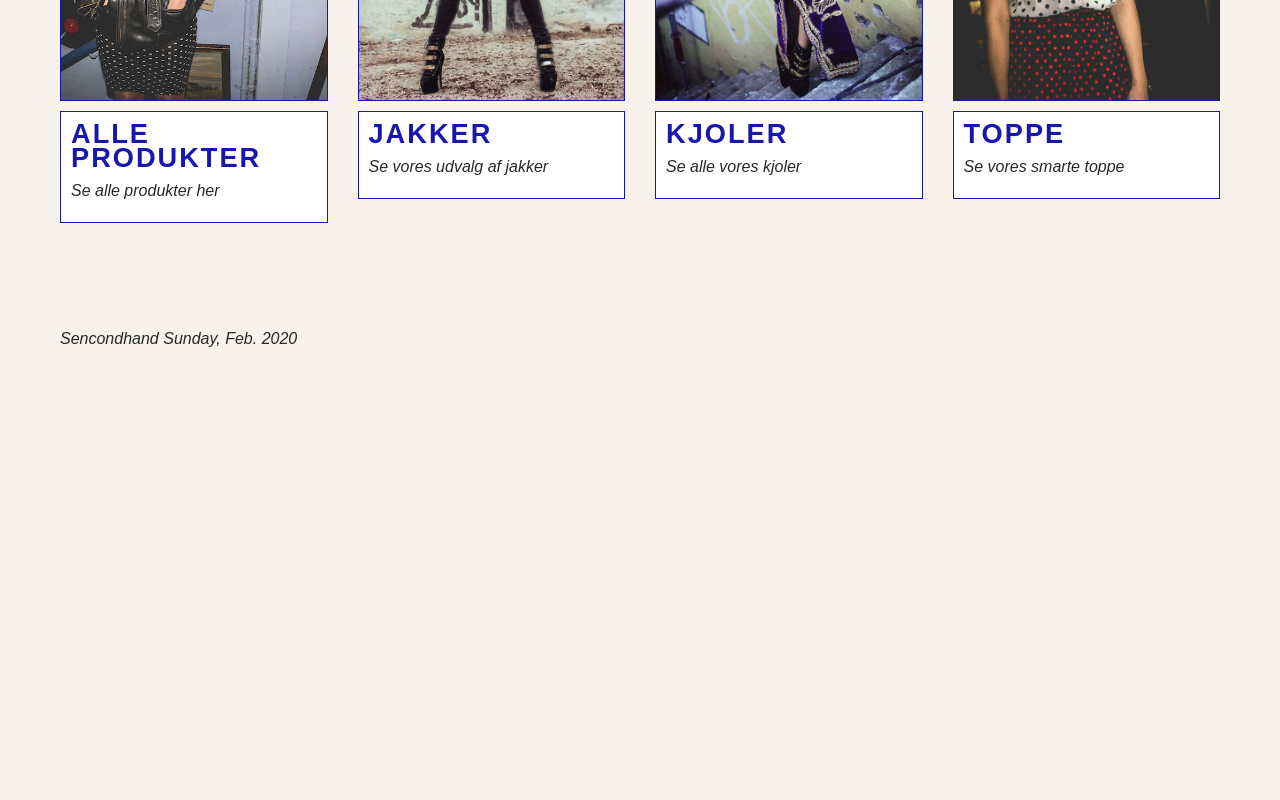
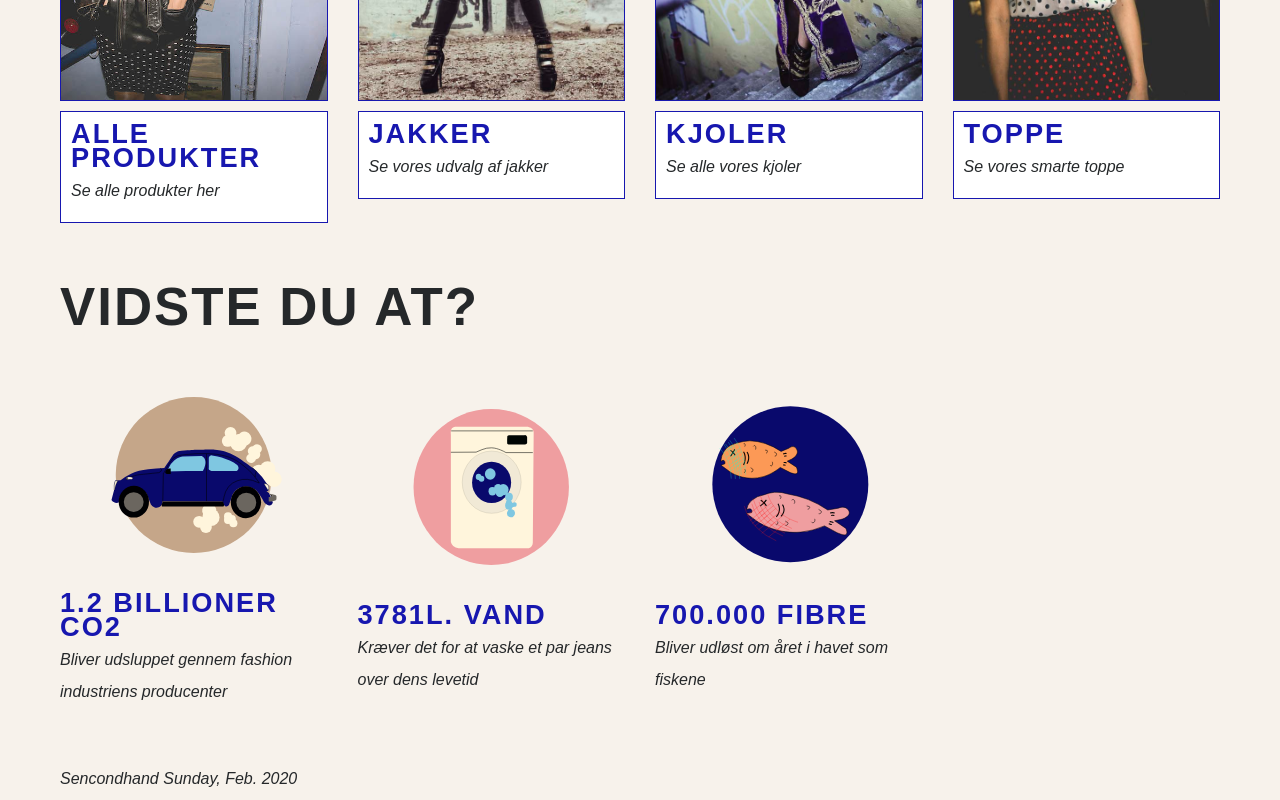
Before and after one commit to sifx1253/passion, a plain HTML site: page index.html in a window 1280 px wide. Shown: the part 1197-1997 px from the top of the page. Before the commit the page ends 1557 px from the top, so only its background shows below. Drawn offline with Linux system fonts and the light colour scheme; a web font is replaced by a local one.

Commit message:
opsætning af vidste du at?

```diff
--- a/index.html
+++ b/index.html
@@ -127,8 +127,64 @@
                         <p class="kort kort4">Se vores smarte toppe</p>
                     </div>
                 </article>
+
+
+
+
             </main>
+
+
         </section>
+
+        <h1>Vidste du at?</h1>
+        <section id="klima_oplysninger">
+
+
+            <article class="box_klima">
+                <div class="klima_img"><img src="img/bil.svg"></div>
+                <div class="klima_txt">
+                    <h2>1.2 billioner Co2</h2>
+                    <p>Bliver udsluppet gennem fashion industriens producenter</p>
+                </div>
+
+
+
+
+            </article>
+
+            <article class="box_klima">
+                <div class="klima_img"><img src="img/vask.svg"></div>
+                <div class="klima_txt">
+                    <h2>3781L. vand</h2>
+                    <p>Kræver det for at vaske et par jeans over dens levetid</p>
+                </div>
+
+
+
+
+            </article>
+            <article class="box_klima">
+                <div class="klima_img"><img src="img/fisk.svg"></div>
+                <div class="klima_txt">
+                    <h2>700.000 fibre</h2>
+                    <p>Bliver udløst om året i havet som fiskene</p>
+                </div>
+
+
+
+
+            </article>
+
+        </section>
+
+
+
+
+
+
+
+
+
         <footer>
             <p>Sencondhand Sunday, Feb. 2020</p>
         </footer>
--- a/style.css
+++ b/style.css
@@ -998,6 +998,47 @@ footer p {
     max-height: 700px;
 }
 
+
+/*----------KlIMA OPLYSNINGER-------------*/
+
+
+#klima_oplysninger {
+    max-width: 1200px;
+    margin: 10px auto;
+    display: grid;
+    grid-template-columns: repeat(auto-fill, minmax(220px, 1fr));
+    grid-gap: 0px 30px;
+
+
+}
+
+
+.box_klima {
+    display: flex;
+    flex-direction: column;
+    justify-content: center;
+
+
+}
+
+
+.klima_img {
+    width: 100%;
+    height: 250px;
+    background-size: cover;
+    background-repeat: no-repeat;
+    background-position: center;
+
+
+
+}
+
+.klima_txt {}
+
+
+
+
+
 /*-------pil -------*/
 
 
```
Also changed, not shown: test.html (+6 -4 lines), img/IMG_9215 copy.JPG (deleted), 2 other files. Lines whose indentation alone changed are shown as unchanged.
